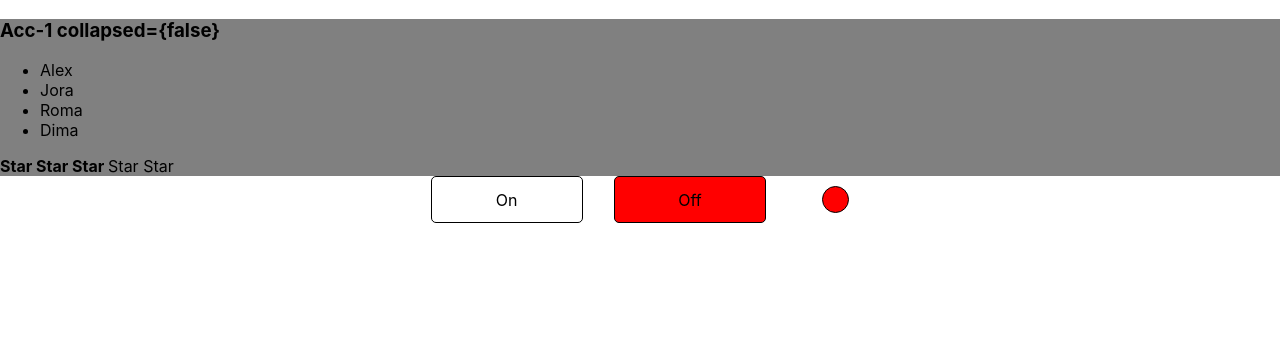
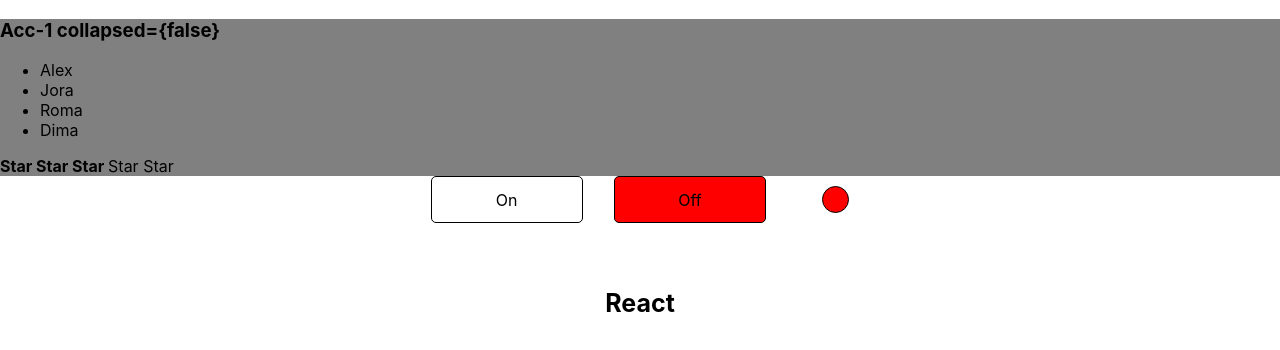
Before and after one commit to AlexanderLukomsky/detail-react, a React (Create React App) app: page / in a window 1280 px wide. Shown: the top 350 px of the page. Built offline with nearby package versions, Linux system fonts and the light colour scheme.

Commit message:
14 + hw(custom select)

```diff
--- a/src/App.tsx
+++ b/src/App.tsx
@@ -3,6 +3,7 @@ import './App.scss';
 import { Rating, RatingValueType } from './Components/Rating/Rating';
 import { Accordion } from './Components/Accordion/Accordion';
 import { OnOff } from './Components/OnOff/OnOff';
+import { CustomSelect, SelectItemsType } from './Components/CustomSelect/CustomSelect';
 export type UsersType = {
   title: string
   value: number
@@ -12,6 +13,17 @@ function App() {
   const [accordionCollapsed, setAccordionCollapsed] = useState<boolean>(false)
   const [on, setOn] = useState(false);
   const users: UsersType[] = [{ title: 'Alex', value: 1 }, { title: 'Jora', value: 2 }, { title: 'Roma', value: 3 }, { title: 'Dima', value: 4 }]
+  const selectItems = [{ title: 'React', id: '1' }, { title: 'JS', id: '2' }, { title: 'TS', id: '3' }, { title: 'HTML', id: '4' }]
+  const [selectValue, setSelectValue] = useState(selectItems[0].title)
+  const changeSetSelectItems = (id: string) => {
+    const selectedItem = selectItems.find(i => i.id === id)?.title
+    if (selectedItem)
+      setSelectValue(
+        selectedItem
+      )
+
+  }
+  const onClickHandler = (value: number) => { console.log(value); }
   return (
     <div className="App">
       <div style={{ backgroundColor: 'grey' }}>
@@ -20,12 +32,14 @@ function App() {
           items={users}
           collapsed={accordionCollapsed}
           onChange={() => { setAccordionCollapsed(!accordionCollapsed) }}
+          onClickHandler={onClickHandler}
         />
         <Rating value={ratingValue} callback={setRatingValue} />
       </div>
       <div className='OnOff'>
         <OnOff on={on} setOn={setOn} />
       </div>
+      <CustomSelect items={selectItems} changeSetSelectItems={changeSetSelectItems} selectValue={selectValue} />
     </div>
   );
 }
--- a/src/Components/Accordion/Accordion.tsx
+++ b/src/Components/Accordion/Accordion.tsx
@@ -1,5 +1,5 @@
-
 import { UsersType } from "../../App"
+import { SelectItemsType } from "../CustomSelect/CustomSelect"
 import { AccordionBody } from "./AccordionBody"
 import { AccordionTitle } from "./AccordionTitle"
 export type AccordionType = {
@@ -7,12 +7,13 @@ export type AccordionType = {
     collapsed: boolean
     onChange: () => void
     items: UsersType[]
+    onClickHandler: (value: number) => void
 }
 export const Accordion = ({ collapsed, title, ...props }: AccordionType) => {
     return (
         <div>
             <AccordionTitle title={title} onChange={props.onChange} />
-            {!collapsed && <AccordionBody items={props.items} />}
+            {!collapsed && <AccordionBody onClickHandler={props.onClickHandler} items={props.items} />}
         </div>
     )
 }
--- a/src/Components/Accordion/AccordionBody.tsx
+++ b/src/Components/Accordion/AccordionBody.tsx
@@ -2,11 +2,18 @@ import { UsersType } from "../../App"
 
 type AccordionBodyType = {
     items: UsersType[]
+    onClickHandler: (value: number) => void
+
 }
 export const AccordionBody = (props: AccordionBodyType) => {
     return (
         <ul>
-            {props.items.map(i => <li key={i.value} id={i.value.toString()}>{i.title}</li>)}
+            {
+                props.items.map(i => <li onClick={(e) => { props.onClickHandler(i.value) }}
+                    key={i.value} id={i.value.toString()}>
+                    {i.title}
+                </li>)
+            }
         </ul>
     )
 }
--- /dev/null
+++ b/src/Components/CustomSelect/CustomSelect.module.scss
@@ -0,0 +1,36 @@
+.wrapper {
+    padding: 40px;
+}
+.select {
+    position: relative;
+    text-align: center;
+    &__title {
+        font-size: 25px;
+    }
+    &__list {
+        position: absolute;
+        top: 50%;
+        list-style: none;
+        padding: 0;
+        background-color: aliceblue;
+        border: 1px solid #000;
+        min-width: 300px;
+        min-height: 250px;
+        display: flex;
+        flex-direction: column;
+        justify-content: space-around;
+        align-items: center;
+    }
+    &__item {
+        position: relative;
+        text-align: center;
+        width: 100px;
+        padding: 10px;
+        border: 1px solid transparent;
+        border-bottom: 1px solid #000;
+        &:hover {
+            border: 1px solid gold;
+            color: red;
+        }
+    }
+}
--- /dev/null
+++ b/src/Components/CustomSelect/CustomSelect.tsx
@@ -0,0 +1,36 @@
+import { useState } from "react"
+import s from './CustomSelect.module.scss'
+export type SelectItemsType = {
+    title: string
+    id: string
+}
+type CustomSelectPropsType = {
+    items: SelectItemsType[]
+    changeSetSelectItems: (id: string) => void
+    selectValue: string
+}
+export const CustomSelect = ({ items, ...props }: CustomSelectPropsType) => {
+    const [collapsed, setCollapsed] = useState<boolean>(true)
+    const changeSetSelectItems = (id: string) => {
+        props.changeSetSelectItems(id)
+        setCollapsed(true)
+    }
+    return (
+        <div className={s.wrapper}>
+            <div className={s.select}>
+                <h3 className={s.select__title} onClick={() => { setCollapsed(!collapsed) }}>{props.selectValue}</h3>
+                {!collapsed && <ul className={s.select__list}>
+                    {
+                        items.map(i => <li className={s.select__item}
+                            key={i.id} id={i.id}
+                            //   onMouseEnter={() => { console.log(i.id); }}
+                            onClick={() => { changeSetSelectItems(i.id) }}
+                        >
+                            {i.title}
+                        </li>)
+                    }
+                </ul>}
+            </div>
+        </div>
+    )
+}
```
Also changed, not shown: 1 other file (tests, documents, lock files or other folders).
